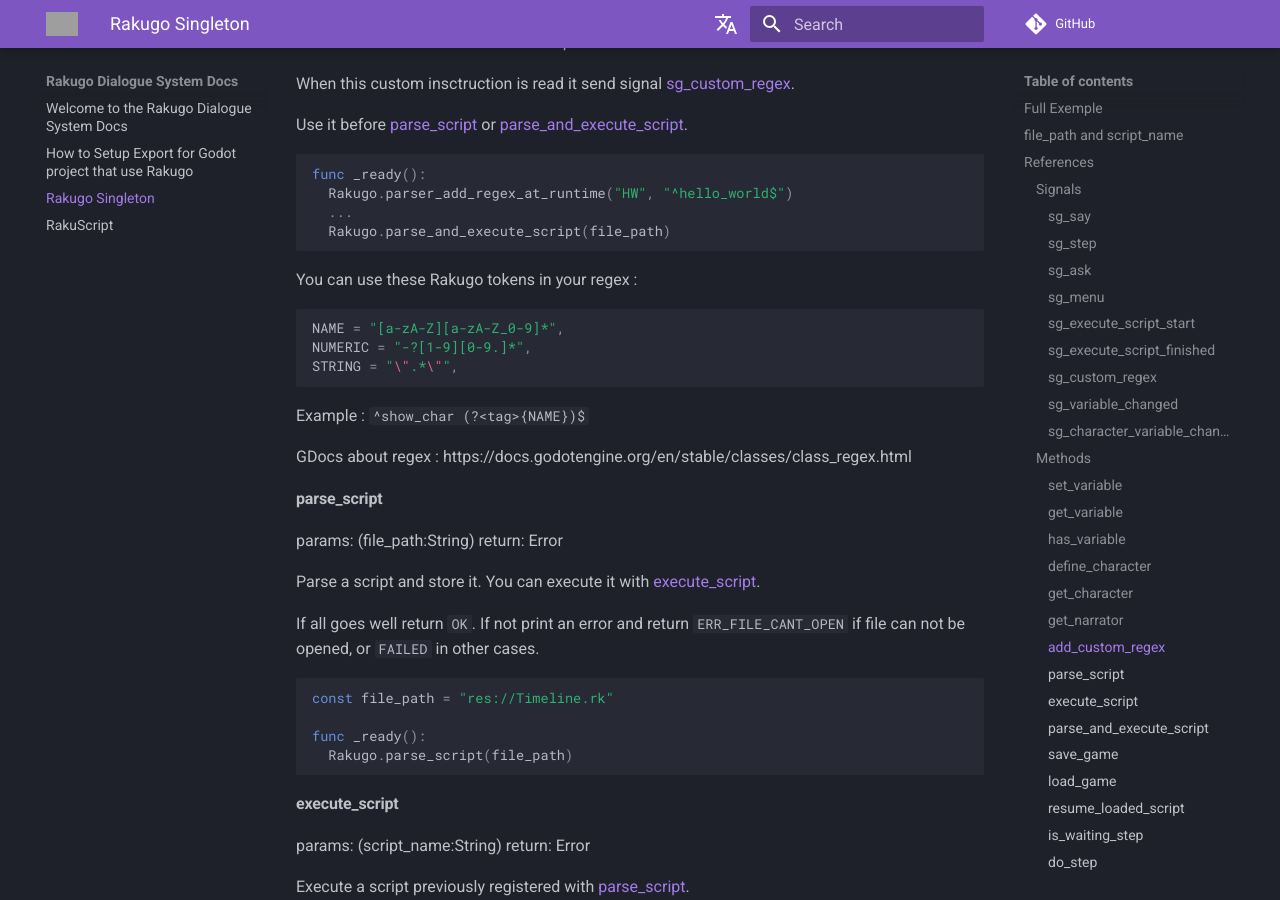
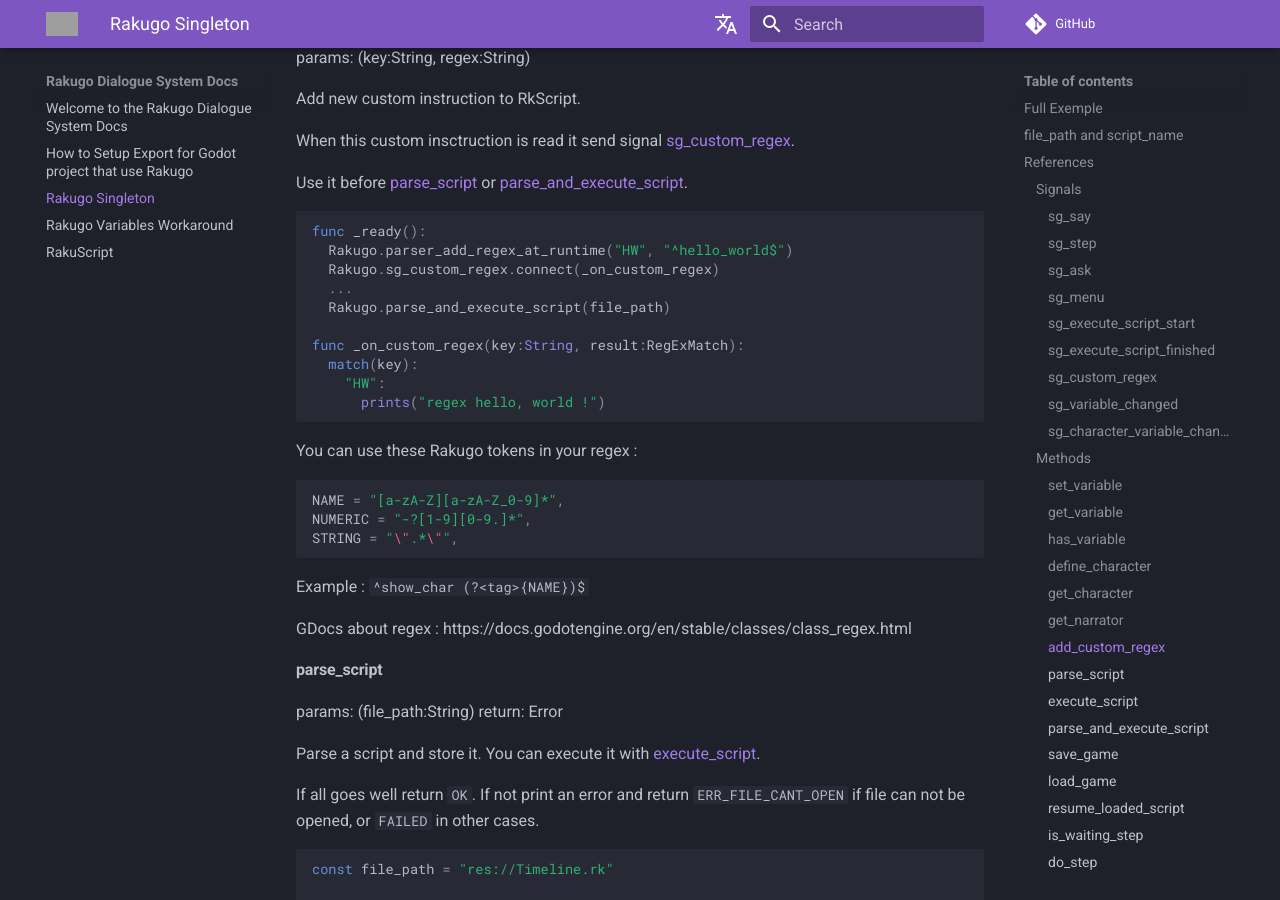
Before and after one commit to rakugoteam/rakugo-docs, an MkDocs documentation site: the page built from docs/rakugo_singleton.md, in a window 1280 px wide and 900 px high, scrolled down 5068 px. Built offline with MkDocs 1.6.1 and Material for MkDocs 9.7.7, drawn with Linux system fonts in a browser that asks for light colours; comment, search, counter and statistics services are not loaded; the version menu is left out; some of the changed text lies outside the part shown; grey boxes are pictures that could not be loaded.

Commit message:
add page about rakugo variables work around

````diff
--- a/docs/rakugo_singleton.md
+++ b/docs/rakugo_singleton.md
@@ -163,7 +163,10 @@
 
 ```gd
 func _ready():
+  Rakugo.parser_add_regex_at_runtime("HW", "^hello_world$")
   Rakugo.sg_custom_regex.connect(_on_custom_regex)
+  ...
+  Rakugo.parse_and_execute_script(file_path)
 
 func _on_custom_regex(key:String, result:RegExMatch):
   match(key):
@@ -265,8 +268,14 @@
 ```gd
 func _ready():
   Rakugo.parser_add_regex_at_runtime("HW", "^hello_world$")
+  Rakugo.sg_custom_regex.connect(_on_custom_regex)
   ...
   Rakugo.parse_and_execute_script(file_path)
+
+func _on_custom_regex(key:String, result:RegExMatch):
+  match(key):
+    "HW":
+      prints("regex hello, world !")
 ```
 
 You can use these Rakugo tokens in your regex :
````
Also changed, not shown: docs/index.md (+3 -0 lines), docs/rakugo_variables_workaround.md (added, +36 -0 lines), docs/rakuscript.md (+3 -1 lines).
